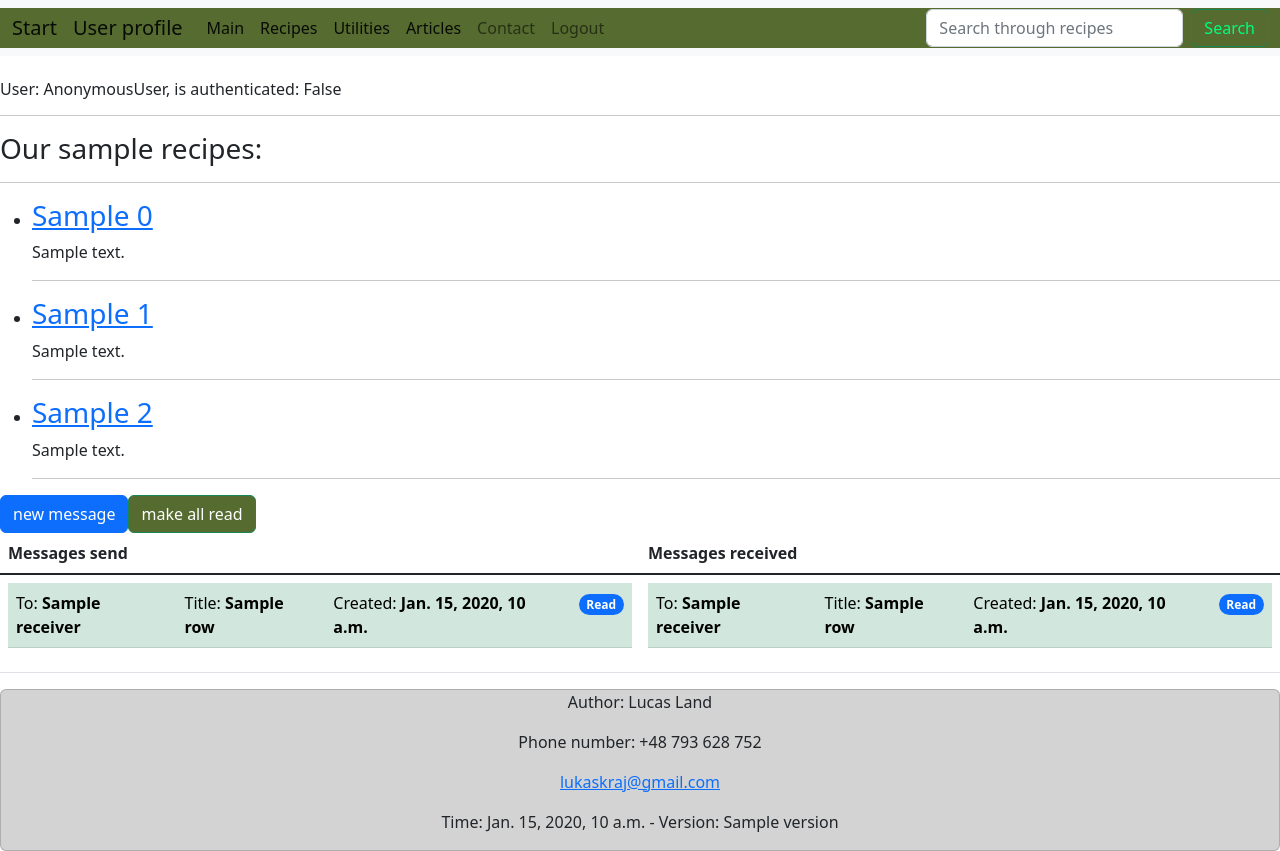
After one commit to Wookie69Land/FitUbi-esse-idoneum, a Django app: template fitubi_django/fitubi/templates/messages.html in a window 1280 px wide. The commit adds this page. Run offline with Django 4.2, Linux system fonts and the light colour scheme; the template is opened without the code that fills it: most values are stand-ins (such as "Sample title", 1, 10 or a date in 2020); some libraries are stand-ins or nearby versions.

Commit message:
stage 9-4 user messages view

```diff
--- a/fitubi_django/fitubi/models.py
+++ b/fitubi_django/fitubi/models.py
@@ -221,3 +221,9 @@ class UserMessage(models.Model):
     recipe = models.ForeignKey(Recipe, blank=True, null=True, on_delete=models.SET_NULL)
     plan = models.ForeignKey(Plan, blank=True, null=True, on_delete=models.SET_NULL)
     created = models.DateTimeField(auto_now_add=True)
+
+    def __str__(self):
+        return self.title
+
+    def get_absolute_url(self):
+        return f'/messages/{self.id}/'
--- /dev/null
+++ b/fitubi_django/fitubi/templates/messages.html
@@ -0,0 +1,55 @@
+{% extends "main.html" %}
+
+{% block content %}
+
+    <div class="btn-group" role="group">
+        <a href="">
+            <button type="button" class="btn btn-primary">new message</button></a>
+        <a href="">
+            <button type="button" class="btn btn-success" style="background-color: darkolivegreen">make all read</button></a>
+    </div><br>
+
+  <table class="table">
+  <thead>
+    <tr>
+      <th scope="col">Messages send</th>
+      <th scope="col">Messages received</th>
+    </tr>
+  </thead>
+  <tbody class="table-group-divider">
+    <tr>
+      <td>
+         <table class="table">
+             {% for row in messages_from %}
+             <tr {% if row.read == False %} class="table-danger"
+                     {% else %} class="table-success" {% endif %}>
+                <td>To: <b>{{ row.receiver }}</b></td>
+                <td>Title: <b>{{ row }}</b></td>
+                <td>Created: <b>{{ row.created }}</b></td>
+                <td><a href="{{ row.get_absolute_url }}"><span class="badge bg-primary rounded-pill">
+                    Read </span></a>
+                </td>
+             </tr>
+             {% endfor %}
+         </table>
+      </td>
+      <td>
+         <table class="table">
+             {% for row in messages_to %}
+             <tr {% if row.read == False %} class="table-danger"
+                     {% else %} class="table-success" {% endif %}>
+                <td>To: <b>{{ row.receiver }}</b></td>
+                <td>Title: <b>{{ row }}</b></td>
+                <td>Created: <b>{{ row.created }}</b></td>
+                <td><a href="{{ row.get_absolute_url }}"><span class="badge bg-primary rounded-pill">
+                    Read </span></a>
+                </td>
+             </tr>
+             {% endfor %}
+         </table>
+      </td>
+    </tr>
+  </tbody>
+</table>
+
+{% endblock %}
--- a/fitubi_django/fitubi/templates/profile.html
+++ b/fitubi_django/fitubi/templates/profile.html
@@ -1,6 +1,9 @@
 {% extends "main.html" %}
 
 {% block content %}
+{% if request.session.comment %}
+    <h6 style="color: darkred"> {{ request.session.comment }} </h6>
+{% endif %}
     <div class="btn-group" role="group">
         <a href="{% url 'edit_profile' %}">
             <button type="button" class="btn btn-primary">edit your profile</button></a>
@@ -10,7 +13,8 @@
             <button type="button" class="btn btn-primary">diet plans</button></a>
         <a href="{% url 'favourites' %}">
             <button type="button" class="btn btn-success" style="background-color: darkolivegreen">your favourites</button></a>
-
+        <a href="{% url 'messages' %}">
+            <button type="button" class="btn btn-success" style="background-color: darkolivegreen">your messages</button></a>
     </div><br>
 
     <div>
--- a/fitubi_django/fitubi_django/urls.py
+++ b/fitubi_django/fitubi_django/urls.py
@@ -24,7 +24,7 @@ from fitubi.views import StartPageView, LoginView, NewAccountView, MainPageView,
     NewPlanView, PlanModifyView, PlanDetailView, RemoveRecipePlanView, \
     PlanNewModifiedView, AddPlanToFavouritesView, RemovePlanFromFavouritesView, \
     DeletePlanView, AutomaticPlanDecisionView, AutomaticPlanView, ModifyRecipePlanView, \
-    ActivatePlanView, ContactView
+    ActivatePlanView, ContactView, UserMessagesView
 
 urlpatterns = [
     path('admin/', admin.site.urls),
@@ -66,4 +66,5 @@ urlpatterns = [
     path('fitubiplan/<int:meals>/<int:goal>/<int:type>', AutomaticPlanView.as_view(),
          name='fitubi_plan'),
     path('contact/', ContactView.as_view(), name='contact'),
+    path('messages/', UserMessagesView.as_view(), name='messages'),
 ]
```
Also changed, not shown: fitubi_django/fitubi/views.py (+23 -1 lines). Lines whose indentation alone changed are shown as unchanged.
